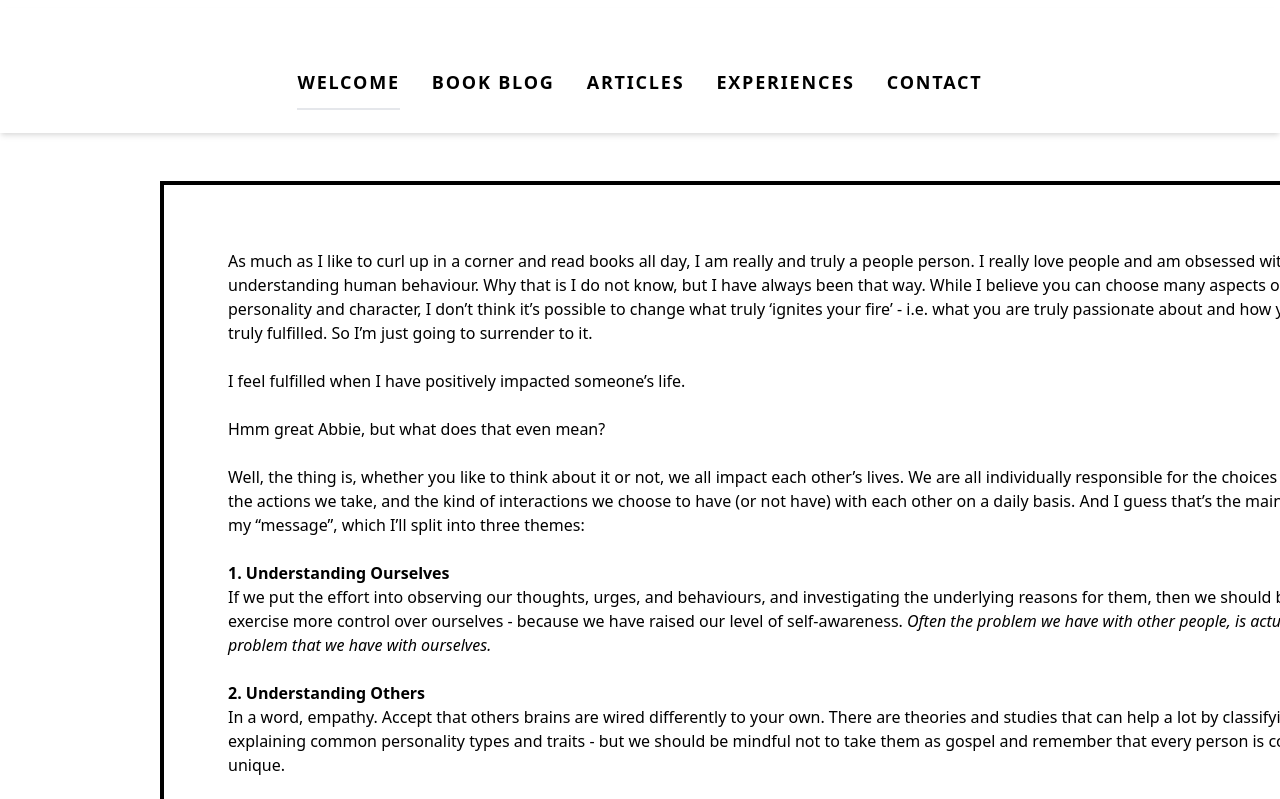
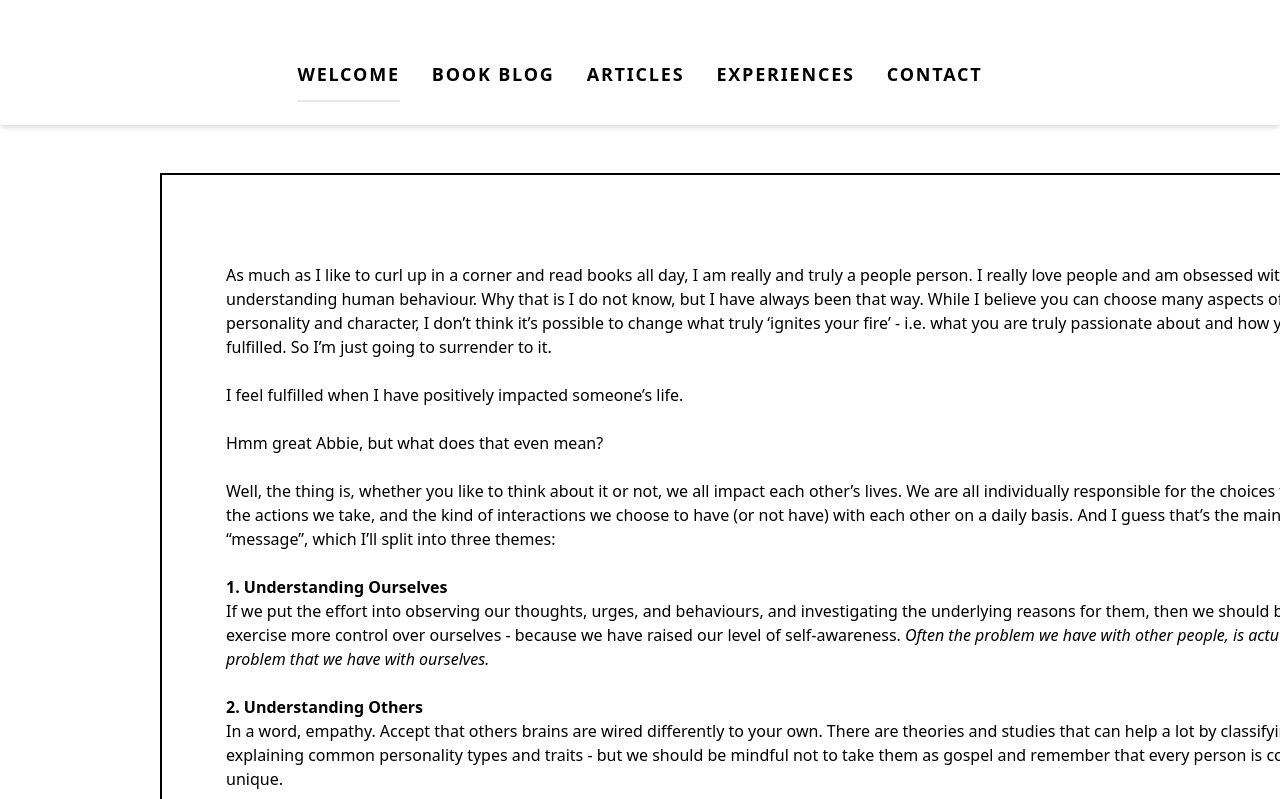
Before and after one commit to abipoots/abipoots.github.io, a plain HTML site: page index.html in a window 1280 px wide. Shown: the top 799 px of the page. Drawn offline with nearby package versions, Linux system fonts and the light colour scheme.

Commit message:
Update index.html

```diff
--- a/index.html
+++ b/index.html
@@ -25,8 +25,7 @@
          </a>
      </div>
 </nav>
-    <div class="container my-12 mx-40 p-16 border-solid border-4 border-black background-colour-white">
-       <body class="text-black-700 text-left bg-white-200 px-1000 py-2 m-2>
+    <div class="container my-12 mx-40 p-16 border-solid border-2 border-black bg-white-200 text-left text-black-700">
        <br/>
 		<p> As much as I like to curl up in a corner and read books all day, I am really and truly a people person.  I really love people and am obsessed with understanding human behaviour.  Why that is I do not know, but I have always been that way.
 
@@ -52,6 +51,5 @@ In a word, empathy.  Accept that others brains are wired differently to your own
 <p> Ok great, but how do I do these things? </p>
 </br>
 <p> Over the years I’ve invested a lot of time into my own personal development which involves reading (alot) of books, making notes, writing, and “life experimenting’- details of which I often share with friends, family and … anyone who’ll listen really.  I’m a big believer in knowledge-sharing, especially if I think it’s knowledge that will positively impact your life.  In fact, I think it would be rude not to share!  So welcome again to my website, and I hope you find some information here of value.</p>
-</body>
       </div>
 </html>
```
